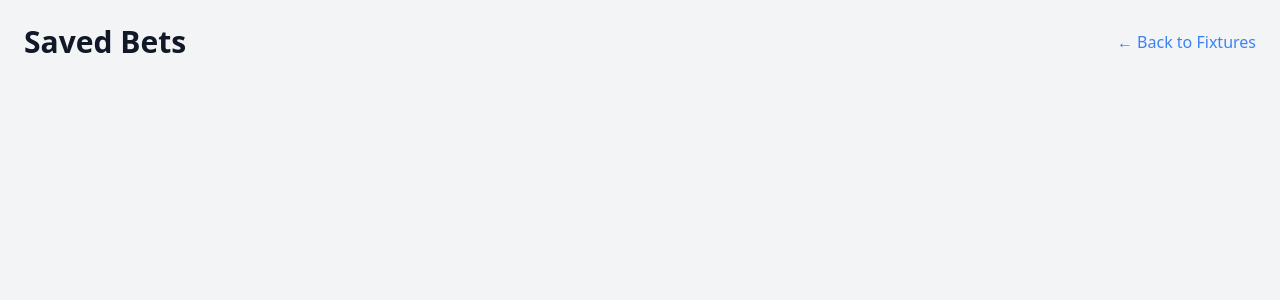
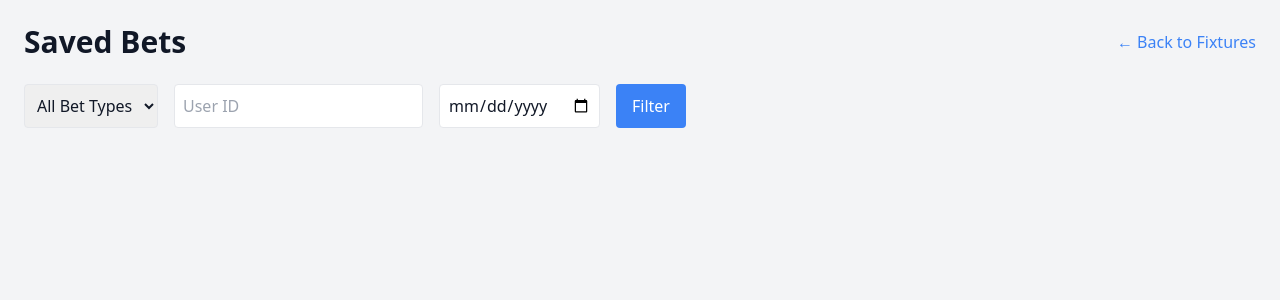
Before and after one commit to rfarrelly/bet-tracker, a Flask app: page /bets/ in a window 1280 px wide. Shown: the top 300 px of the page. Run offline with Flask 3, Linux system fonts and the light colour scheme; data that the repository does not hold is empty; some libraries are stand-ins or nearby versions.

Commit message:
Add bet filtering

```diff
--- a/app/routes/bet_routes.py
+++ b/app/routes/bet_routes.py
@@ -1,84 +1,58 @@
 from flask import Blueprint, request, jsonify, render_template
 from models.bet import Bet
-from datetime import datetime
-from app import db  # Import only db, not app
+from datetime import datetime, timedelta
+from app import db
 import json
 
 bet_routes = Blueprint("bets", __name__)
 
 
-# 🏠 Render Bets Page (HTML)
-@bet_routes.route("/")
+# 🏠 Render Bets Page with Filters
+@bet_routes.route("/", methods=["GET"])
 def bets_page():
-    bets = Bet.query.all()
+    bet_type = request.args.get("bet_type")
+    user_id = request.args.get("user_id")
+    date = request.args.get("date")
 
-    # Deserialize selections before passing to template
+    query = Bet.query
+
+    if bet_type:
+        query = query.filter(Bet.bet_type == bet_type)
+
+    if user_id:
+        query = query.filter(Bet.user_id == user_id)
+
+    if date:
+        date_start = datetime.strptime(date, "%Y-%m-%d")
+        date_end = date_start + timedelta(days=1)
+        query = query.filter(Bet.timestamp >= date_start, Bet.timestamp < date_end)
+
+    bets = query.all()
+
     for bet in bets:
         try:
             bet.selections = json.loads(bet.selections)
         except json.JSONDecodeError:
-            bet.selections = []  # Fallback in case of bad data
+            bet.selections = []
 
     return render_template("bets.html", bets=bets)
 
 
-@bet_routes.route("/", methods=["POST"])
-def add_bet():
-    data = request.get_json()
-    print("🔹 Received Bet Data:", data)
-
-    if "selections" not in data or not isinstance(data["selections"], list):
-        return jsonify({"error": "'selections' must be a list"}), 400
-
-    # Convert selections to a JSON string for storage
-    selections_json = json.dumps(data["selections"])
-
-    # Compute Accumulator Odds (Product of All Odds)
-    if data["bet_type"] == "accumulator":
-        accumulator_odds = 1.0
-        for selection in data["selections"]:
-            accumulator_odds *= float(selection["odds"])  # Ensure float conversion
-    else:
-        accumulator_odds = float(data["odds"])
-
-    if data["bet_type"] == "single":
-        for selection in data["selections"]:
-            new_bet = Bet(
-                user_id=data["user_id"],
-                bet_type="single",
-                stake=data["stake"],
-                odds=float(selection["odds"]),  # Assign correct odds for each selection
-                selections=json.dumps([selection]),  # Store as a single selection
-            )
-            db.session.add(new_bet)
-    else:
-        selections_str = json.dumps(
-            data["selections"]
-        )  # Keep multiple selections for acca
-        acca_odds = 1.0
-        for selection in data["selections"]:
-            acca_odds *= float(selection["odds"])  # Multiply odds for accumulator
-
-        new_bet = Bet(
-            user_id=data["user_id"],
-            bet_type="accumulator",
-            stake=data["stake"],
-            odds=round(acca_odds, 2),  # Store combined odds
-            selections=selections_str,
-        )
-        db.session.add(new_bet)
-
-    db.session.commit()
-
-    return jsonify({"message": "Bet added successfully"}), 201
-
-
-# 📌 API Endpoint: Fetch Bets
+# 📌 API Endpoint: Fetch Bets with Filters
 @bet_routes.route("/api", methods=["GET"])
 def get_bets():
+    bet_type = request.args.get("bet_type")
+    user_id = request.args.get("user_id")
     start_date = request.args.get("start_date")
     end_date = request.args.get("end_date")
+
     query = Bet.query
+
+    if bet_type:
+        query = query.filter(Bet.bet_type == bet_type)
+
+    if user_id:
+        query = query.filter(Bet.user_id == user_id)
 
     if start_date:
         start_datetime = datetime.strptime(start_date, "%Y-%m-%d")
@@ -89,6 +63,7 @@ def get_bets():
         query = query.filter(Bet.timestamp <= end_datetime)
 
     bets = query.all()
+
     return jsonify(
         [
             {
@@ -104,29 +79,3 @@ def get_bets():
             for bet in bets
         ]
     )
-
-
-# 📌 API Endpoint: Update a Bet
-@bet_routes.route("/api/<int:bet_id>", methods=["PUT"])
-def update_bet(bet_id):
-    bet = Bet.query.get(bet_id)
-    if not bet:
-        return jsonify({"error": "Bet not found"}), 404
-
-    data = request.json
-    bet.stake = data.get("stake", bet.stake)
-    bet.odds = data.get("odds", bet.odds)
-    bet.status = data.get("status", bet.status)
-    db.session.commit()
-    return jsonify({"message": "Bet updated successfully"})
-
-
-# 📌 API Endpoint: Delete a Bet
-@bet_routes.route("/api/<int:bet_id>", methods=["DELETE"])
-def delete_bet(bet_id):
-    bet = Bet.query.get(bet_id)
-    if not bet:
-        return jsonify({"error": "Bet not found"}), 404
-    db.session.delete(bet)
-    db.session.commit()
-    return jsonify({"message": "Bet deleted successfully"})
--- a/app/templates/bets.html
+++ b/app/templates/bets.html
@@ -15,11 +15,25 @@
             <a href="/fixtures" class="text-blue-500 hover:underline">← Back to Fixtures</a>
         </div>
 
+        <!-- Filter Form -->
+        <form method="GET" action="/bets" class="mb-6 flex flex-wrap gap-4">
+            <select name="bet_type" class="border p-2 rounded">
+                <option value="">All Bet Types</option>
+                <option value="single" {% if request.args.get('bet_type') == 'single' %}selected{% endif %}>Single</option>
+                <option value="accumulator" {% if request.args.get('bet_type') == 'accumulator' %}selected{% endif %}>Accumulator</option>
+            </select>
+
+            <input type="text" name="user_id" placeholder="User ID" class="border p-2 rounded" value="{{ request.args.get('user_id', '') }}">
+
+            <input type="date" name="date" class="border p-2 rounded" value="{{ request.args.get('date', '') }}">
+
+            <button type="submit" class="bg-blue-500 text-white px-4 py-2 rounded">Filter</button>
+        </form>
+
         <!-- Bets Grid -->
         <div class="grid grid-cols-1 md:grid-cols-2 lg:grid-cols-3 gap-6">
             {% for bet in bets %}
                 {% if bet.bet_type == "single" %}
-                    <!-- Single Bets -->
                     {% for selection in bet.selections %}
                     <div class="bg-white shadow-md rounded-lg p-4 border border-gray-200">
                         <h2 class="text-xl font-semibold text-gray-800">Single Bet</h2>
```
